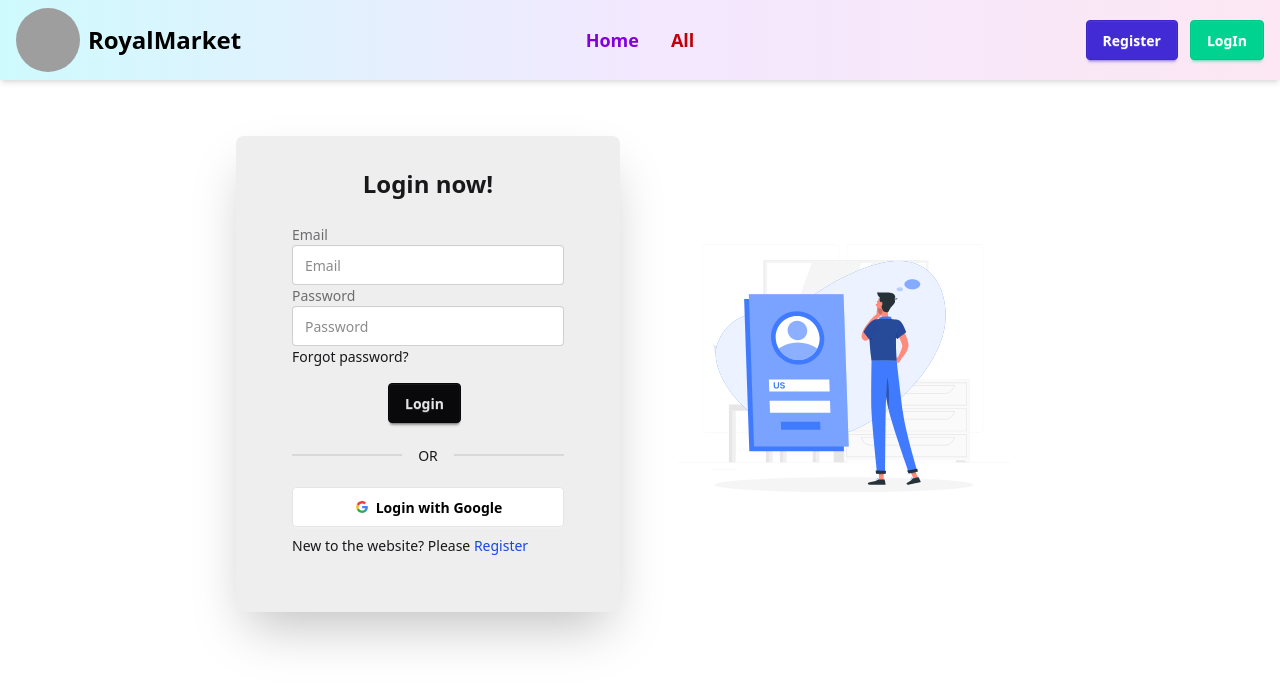
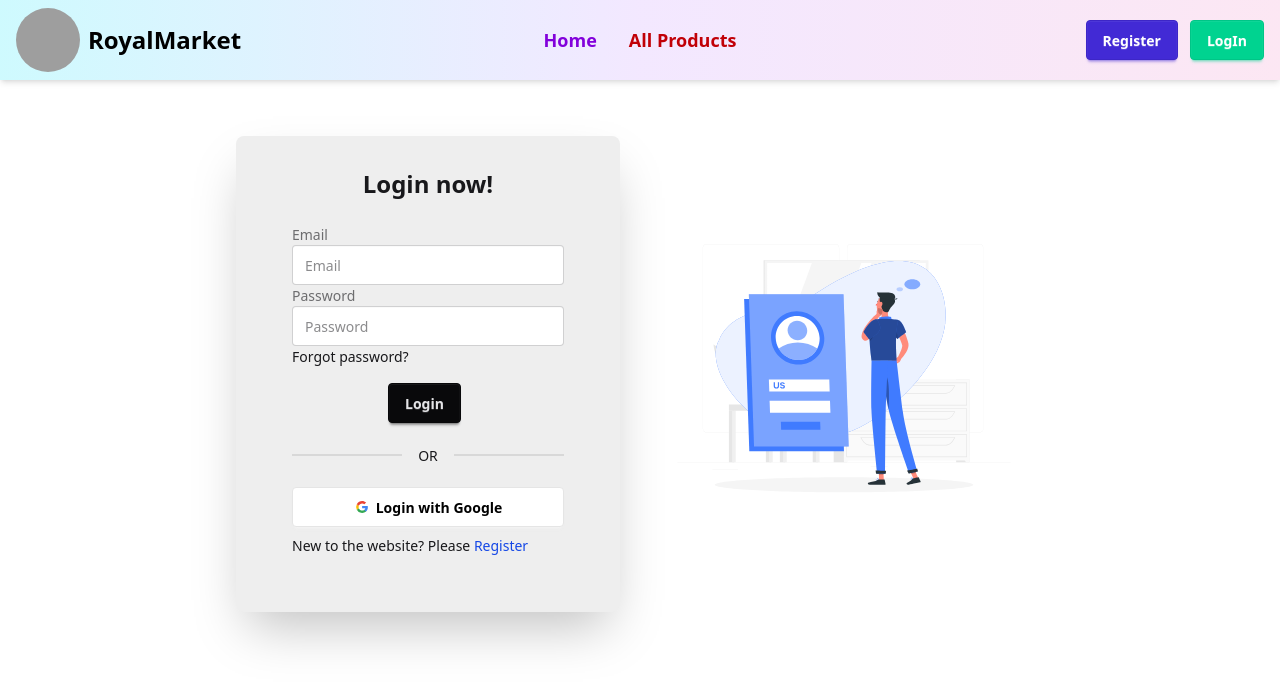
Before and after one commit to Yeadi24/Royal-Market-Client-Side, a React (Vite) app: page /login in a window 1280 px wide. Shown: the top 686 px of the page. Built offline with nearby package versions, Linux system fonts and the light colour scheme; no server answers; grey boxes are pictures that could not be loaded.

Commit message:
I have added add to watchlist feature to add items as favourites

```diff
--- a/src/Pages/Home/Details.jsx
+++ b/src/Pages/Home/Details.jsx
@@ -25,6 +25,7 @@ const Details = () => {
   const [selectedDate, setSelectedDate] = useState("");
   const [reviewText, setReviewText] = useState("");
   const [rating, setRating] = useState(0);
+  console.log(user);
 
   useEffect(() => {
     axios.get(`http://localhost:3000/products/${id}`).then((res) => {
--- a/src/Pages/Shared/Navbar.jsx
+++ b/src/Pages/Shared/Navbar.jsx
@@ -38,18 +38,12 @@ const Navbar = () => {
 
       <li>
         <NavLink to="/bookshelf" className={linkStyle + " text-red-700"}>
-          All
+          All Products
         </NavLink>
       </li>
 
       {user && (
         <>
-          <li>
-            <NavLink to="/myBooks" className={linkStyle + " text-indigo-700"}>
-              My Books
-            </NavLink>
-          </li>
-
           <li>
             <NavLink to="/dashboard" className={linkStyle + " text-red-700"}>
               Dashboard
```
